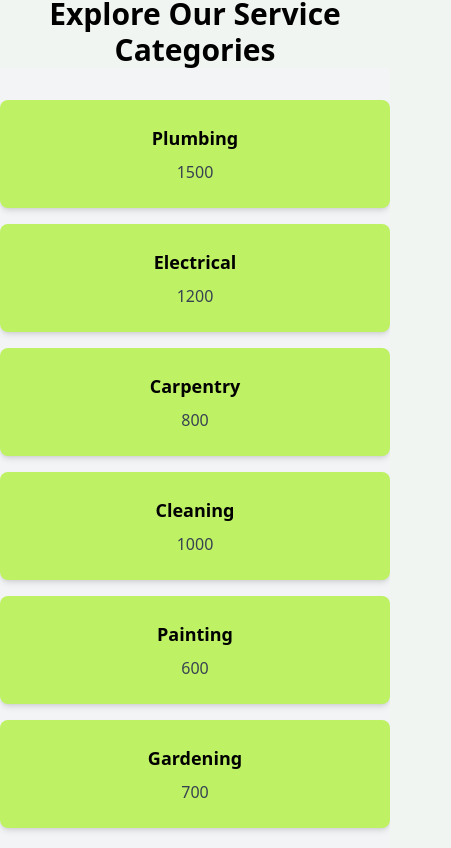
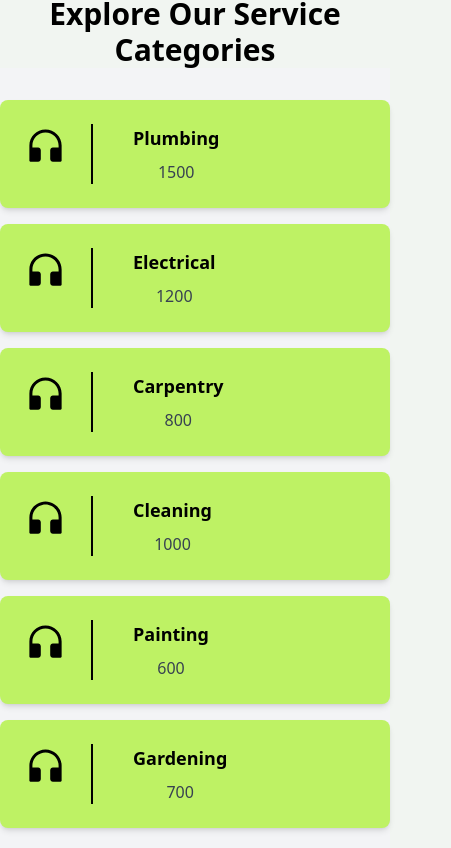
Before and after one commit to Mehnaz-1/FYP-NEW-NEW, a React (Vite) app in the folder client/: page /services in a window 390 px wide. Shown: the part 1016-1864 px from the top of the page, 451 px wide, since content can reach past the window. Built offline with nearby package versions, Linux system fonts and the light colour scheme; no server answers.

Commit message:
it change

```diff
--- a/client/src/pages/Services.jsx
+++ b/client/src/pages/Services.jsx
@@ -42,32 +42,60 @@ export default function Services() {
                 <section class="py-8 bg-gray-100">
                     <div class="container mx-auto">
                         <div class="grid grid-cols-1 md:grid-cols-2 lg:grid-cols-3 gap-4">
-                            <div class="bg-lime-300 p-6 rounded-lg shadow-md hover:bg-lime-500 cursor-pointer">
+
+                            <div class="bg-lime-300 p-6 rounded-lg shadow-md hover:bg-lime-500 cursor-pointer flex space-x-10">
+                            <div className='border-black border-r-2 pr-6'>
+                                <i> <AiFillCustomerService className='text-[43px]' /></i>
+                            </div>
+                            <div>
                                 <h2 class="text-lg font-semibold mb-2 text-center">Plumbing</h2>
                                 <p class="text-gray-700 text-center">1500</p>
-                                <div>
-                                    <i></i>
                                 </div>
                             </div>
-                            <div class="bg-lime-300 p-6 rounded-lg shadow-md hover:bg-lime-500">
+                            <div class="bg-lime-300 p-6 rounded-lg shadow-md hover:bg-lime-500 cursor-pointer flex space-x-10 ">
+                            <div className='border-black border-r-2 pr-6'>
+                                <i> <AiFillCustomerService className='text-[43px]' /></i>
+                            </div>
+                                <div>
                                 <h2 class="text-lg font-semibold mb-2 text-center">Electrical</h2>
                                 <p class="text-gray-700 text-center">1200</p>
                                 </div>
-                            <div class="bg-lime-300 p-6 rounded-lg shadow-md hover:bg-lime-500">
+                            </div>
+                            <div class="bg-lime-300 p-6 rounded-lg shadow-md hover:bg-lime-500 cursor-pointer flex space-x-10">
+                            <div className='border-black border-r-2 pr-6'>
+                                <i> <AiFillCustomerService className='text-[43px]' /></i>
+                            </div>
+                            <div>
                                 <h2 class="text-lg font-semibold mb-2 text-center">Carpentry</h2>
                                 <p class="text-gray-700 text-center">800</p>
                                 </div>
-                            <div class="bg-lime-300 p-6 rounded-lg shadow-md hover:bg-lime-500">
+                            </div>
+                            <div class="bg-lime-300 p-6 rounded-lg shadow-md hover:bg-lime-500 cursor-pointer flex space-x-10">
+                            <div className='border-black border-r-2 pr-6'>
+                                <i> <AiFillCustomerService className='text-[43px]' /></i>
+                            </div>
+                            <div>
                                 <h2 class="text-lg font-semibold mb-2 text-center">Cleaning</h2>
                                 <p class="text-gray-700 text-center">1000</p>
                                 </div>
-                            <div class="bg-lime-300 p-6 rounded-lg shadow-md hover:bg-lime-500">
+                            </div>
+                            <div class="bg-lime-300 p-6 rounded-lg shadow-md hover:bg-lime-500 cursor-pointer flex space-x-10">
+                            <div className='border-black border-r-2 pr-6'>
+                                <i> <AiFillCustomerService className='text-[43px]' /></i>
+                            </div>
+                            <div>
                                 <h2 class="text-lg font-semibold mb-2 text-center">Painting</h2>
                                 <p class="text-gray-700 text-center">600</p>
                                 </div>
-                            <div class="bg-lime-300 p-6 rounded-lg shadow-md hover:bg-lime-500">
+                            </div>
+                            <div class="bg-lime-300 p-6 rounded-lg shadow-md hover:bg-lime-500 cursor-pointer flex space-x-10">
+                            <div className='border-black border-r-2 pr-6'>
+                                <i> <AiFillCustomerService className='text-[43px]' /></i>
+                            </div>
+                            <div>
                                 <h2 class="text-lg font-semibold mb-2 text-center">Gardening</h2>
                                 <p class="text-gray-700 text-center">700</p>
+                                </div>
                             </div>
                         </div>
                     </div>
@@ -83,12 +111,15 @@ export default function Services() {
                         <div>
                             <h2><span className='text-green-700'>01.</span> Browse through our extensive list of household services.</h2>
                         </div>
+                        <hr class="w-4/5 h-px my-16 bg-black border-0 " />
                         <div>
                             <h2><span className='text-green-700'>02.</span> Select the service you need and choose a preferred date and time.</h2>
                         </div>
+                        <hr  class="w-4/5 h-px my-16 bg-black border-0 " />
                         <div>
                             <h2><span className='text-green-700'>03.</span> Confirm your booking and make secure payments via blockchain.</h2>
                         </div>
+                        <hr   class="w-4/5 h-px my-16 bg-black border-0 " />
                     </div>
                 </section>
 
@@ -107,24 +138,24 @@ export default function Services() {
                         </p>
                     </div>
                 </div>
-                <section className='flex flex-wrap border-r-6 space-x-4'>
-  <div className='w-full sm:w-1/2 md:w-1/3 lg:w-1/4 p-2'>
-    <img src='https://asia-exstatic-vivofs.vivo.com/PSee2l50xoirPK7y/1699615204070/a923ea0d9dc9c164891bada74f533c12.png' alt='Service Image' className='w-45 h-60' />
+<section className="flex flex-wrap border-r-6">
+  <div className="w-full sm:w-1/2 md:w-1/3 lg:w-1/4 p-2">
+    <img src="https://asia-exstatic-vivofs.vivo.com/PSee2l50xoirPK7y/1699615204070/a923ea0d9dc9c164891bada74f533c12.png" alt="Service Image" className="w-full h-auto" />
   </div>
-  <div className='w-full sm:w-1/2 md:w-1/3 lg:w-1/4 p-2'>
-    <img src='https://asia-exstatic-vivofs.vivo.com/PSee2l50xoirPK7y/1699615204070/a923ea0d9dc9c164891bada74f533c12.png' alt='Service Image' className='w-45 h-60' />
+  <div className="w-full sm:w-1/2 md:w-1/3 lg:w-1/4 p-2">
+    <img src="https://asia-exstatic-vivofs.vivo.com/PSee2l50xoirPK7y/1699615204070/a923ea0d9dc9c164891bada74f533c12.png" alt="Service Image" className="w-full h-auto" />
   </div>
-  <div className='w-full sm:w-1/2 md:w-1/3 lg:w-1/4 p-2'>
-    <img src='https://asia-exstatic-vivofs.vivo.com/PSee2l50xoirPK7y/1699615204070/a923ea0d9dc9c164891bada74f533c12.png' alt='Service Image' className='w-45 h-60' />
+  <div className="w-full sm:w-1/2 md:w-1/3 lg:w-1/4 p-2">
+    <img src="https://asia-exstatic-vivofs.vivo.com/PSee2l50xoirPK7y/1699615204070/a923ea0d9dc9c164891bada74f533c12.png" alt="Service Image" className="w-full h-auto" />
   </div>
-  <div className='w-full sm:w-1/2 md:w-1/3 lg:w-1/4 p-2'>
-    <img src='https://asia-exstatic-vivofs.vivo.com/PSee2l50xoirPK7y/1699615204070/a923ea0d9dc9c164891bada74f533c12.png' alt='Service Image' className='w-45 h-60' />
+  <div className="w-full sm:w-1/2 md:w-1/3 lg:w-1/4 p-2">
+    <img src="https://asia-exstatic-vivofs.vivo.com/PSee2l50xoirPK7y/1699615204070/a923ea0d9dc9c164891bada74f533c12.png" alt="Service Image" className="w-full h-auto" />
   </div>
-  <div className='w-full sm:w-1/2 md:w-1/3 lg:w-1/4 p-2'>
-    <img src='https://asia-exstatic-vivofs.vivo.com/PSee2l50xoirPK7y/1699615204070/a923ea0d9dc9c164891bada74f533c12.png' alt='Service Image' className='w-45 h-60' />
+  <div className="w-full sm:w-1/2 md:w-1/3 lg:w-1/4 p-2">
+    <img src="https://asia-exstatic-vivofs.vivo.com/PSee2l50xoirPK7y/1699615204070/a923ea0d9dc9c164891bada74f533c12.png" alt="Service Image" className="w-full h-auto" />
   </div>
-  <div className='w-full sm:w-1/2 md:w-1/3 lg:w-1/4 p-2'>
-    <img src='https://asia-exstatic-vivofs.vivo.com/PSee2l50xoirPK7y/1699615204070/a923ea0d9dc9c164891bada74f533c12.png' alt='Service Image' className='w-45 h-60' />
+  <div className="w-full sm:w-1/2 md:w-1/3 lg:w-1/4 p-2">
+    <img src="https://asia-exstatic-vivofs.vivo.com/PSee2l50xoirPK7y/1699615204070/a923ea0d9dc9c164891bada74f533c12.png" alt="Service Image" className="w-full h-auto" />
   </div>
 </section>
 
@@ -173,49 +204,43 @@ export default function Services() {
                     <h1 className='font-bold text-5xl mt-10 mr-38'>Get in Touch</h1>
                     <p>Have questions or need support? Reach out to us</p>
                 </div>
+                <div className="flex justify-center items-center min-h-screen">
+    <div className=" justify-center gap-6 w-full max-w-[1200px] px-64">
+        <div className="font-medium text-2xl flex flex-col items-center w-full sm:w-[45%] md:w-[30%] mb-8">
             <div>
-                    <div className=' items-center justify-around ml-auto mt-14'>
-                        <div className='font-medium text-2xl mr-5 flex flex-col items-center w-full sm:w-[45%] md:w-[30%] mb-8'>
-                            <div>
-                                <AiFillCustomerService className='text-[43px]' />
+                <AiFillCustomerService className="text-[43px]" />
             </div>
-                            <div className='text-center'>
-                                <h1 className='text-[33px] font-semibold'>
-                                    Customer Support
-                                </h1>
-                                <p className='font-thin text-[20px]'>Get assistance with any inquiries or issues.</p>
-                                <button className='border p-2 rounded-md text-green-500 bg-white transition transform ease-in-out hover:scale-105'>
-                                    <span className='font-bold '>Start a conversation</span>
+            <div className="text-center">
+                <h1 className="text-[33px] font-semibold">Customer Support</h1>
+                <p className="font-thin text-[20px]">Get assistance with any inquiries or issues.</p>
+                <button className="border p-2 rounded-md text-green-500 bg-white transition transform ease-in-out hover:scale-105">
+                    <span className="font-medium">Start a conversation</span>
                 </button>
             </div>
         </div>
 
-                        <div className='font-bold text-2xl mr-5 flex flex-col items-center w-full sm:w-[45%] md:w-[30%] mb-8'>
+        <div className="font-bold text-2xl flex flex-col items-center w-full sm:w-[45%] md:w-[30%] mb-8">
             <div>
-                                <AiFillCustomerService className='text-[43px]' />
+                <AiFillCustomerService className="text-[43px]" />
             </div>
-                            <div className='text-center'>
-                                <h1 className='text-[33px] font-semibold'>
-                                    Service Information
-                                </h1>
-                                <p className='font-thin text-[20px]'>Learn more about the services we offer</p>
-                                <button className='border p-2 rounded-md text-green-500 bg-white transition transform ease-in-out hover:scale-105'>
-                                    <span className='font-bold '>Learn More</span>
+            <div className="text-center">
+                <h1 className="text-[33px] font-semibold">Service Information</h1>
+                <p className="font-thin text-[20px]">Learn more about the services we offer</p>
+                <button className="border p-2 rounded-md text-green-500 bg-white transition transform ease-in-out hover:scale-105">
+                    <span className="font-medium">Learn More</span>
                 </button>
             </div>
         </div>
 
-                        <div className='font-bold text-2xl mr-5 flex flex-col items-center w-full sm:w-[45%] md:w-[30%] mb-8'>
+        <div className="font-bold text-2xl flex flex-col items-center w-full sm:w-[45%] md:w-[30%] mb-8">
             <div>
-                                <AiFillCustomerService className='text-[43px]' />
+                <AiFillCustomerService className="text-[43px]" />
             </div>
-                            <div className='text-center'>
-                                <h1 className='text-[33px] font-semibold'>
-                                    Partnerships
-                                </h1>
-                                <p className='font-thin text-[20px]'>Get assistance with any inquiries or issues.</p>
-                                <button className='border p-2 rounded-md text-green-500 bg-white transition transform ease-in-out hover:scale-105'>
-                                    <span className='font-bold '>Collaborate now</span>
+            <div className="text-center">
+                <h1 className="text-[33px] font-semibold">Partnerships</h1>
+                <p className="font-thin text-[20px]">Get assistance with any inquiries or issues.</p>
+                <button className="border p-2 rounded-md text-green-500 bg-white transition transform ease-in-out hover:scale-105">
+                    <span className="font-medium">Collaborate now</span>
                 </button>
             </div>
         </div>
```
Lines whose indentation alone changed are shown as unchanged.
